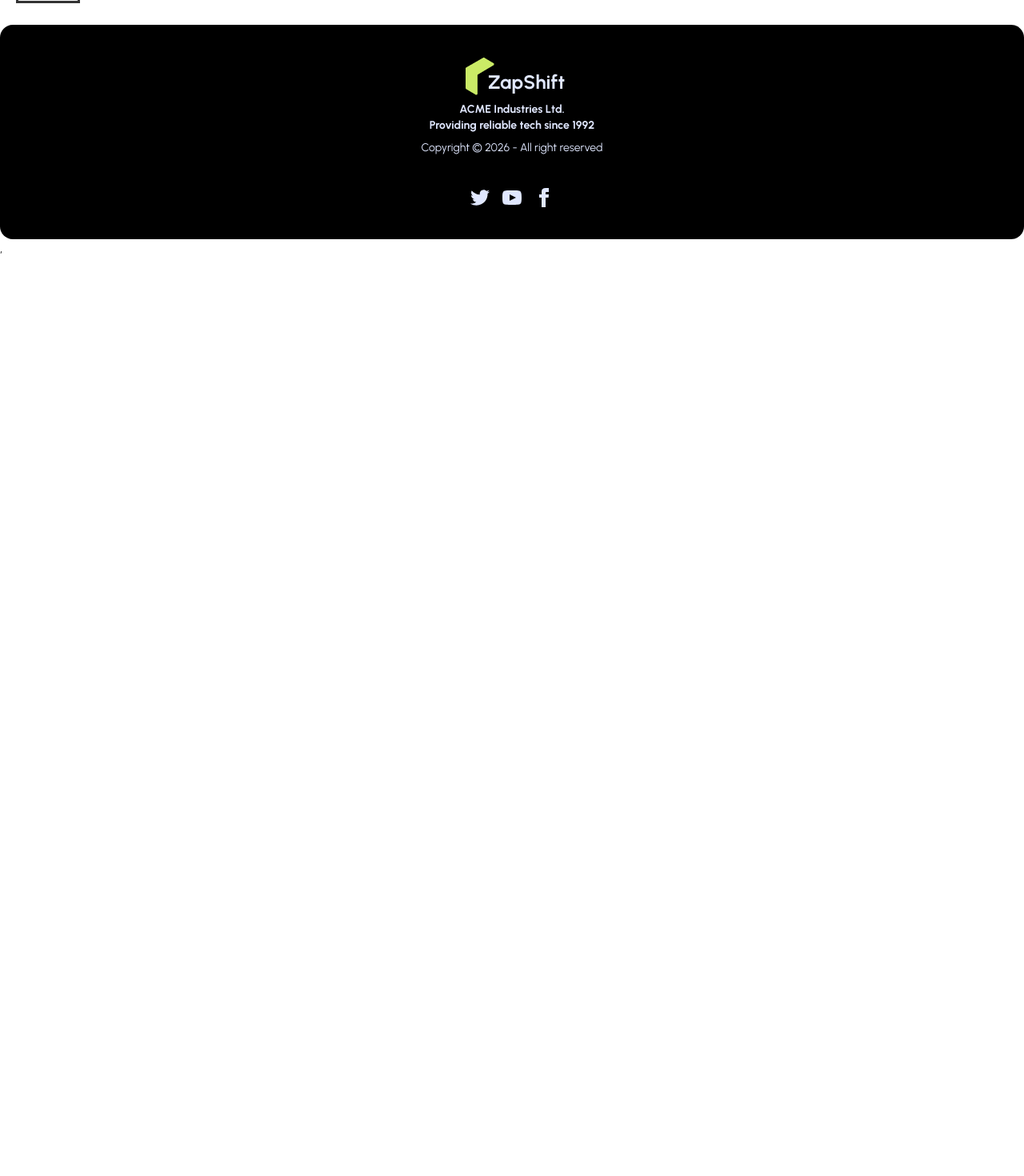
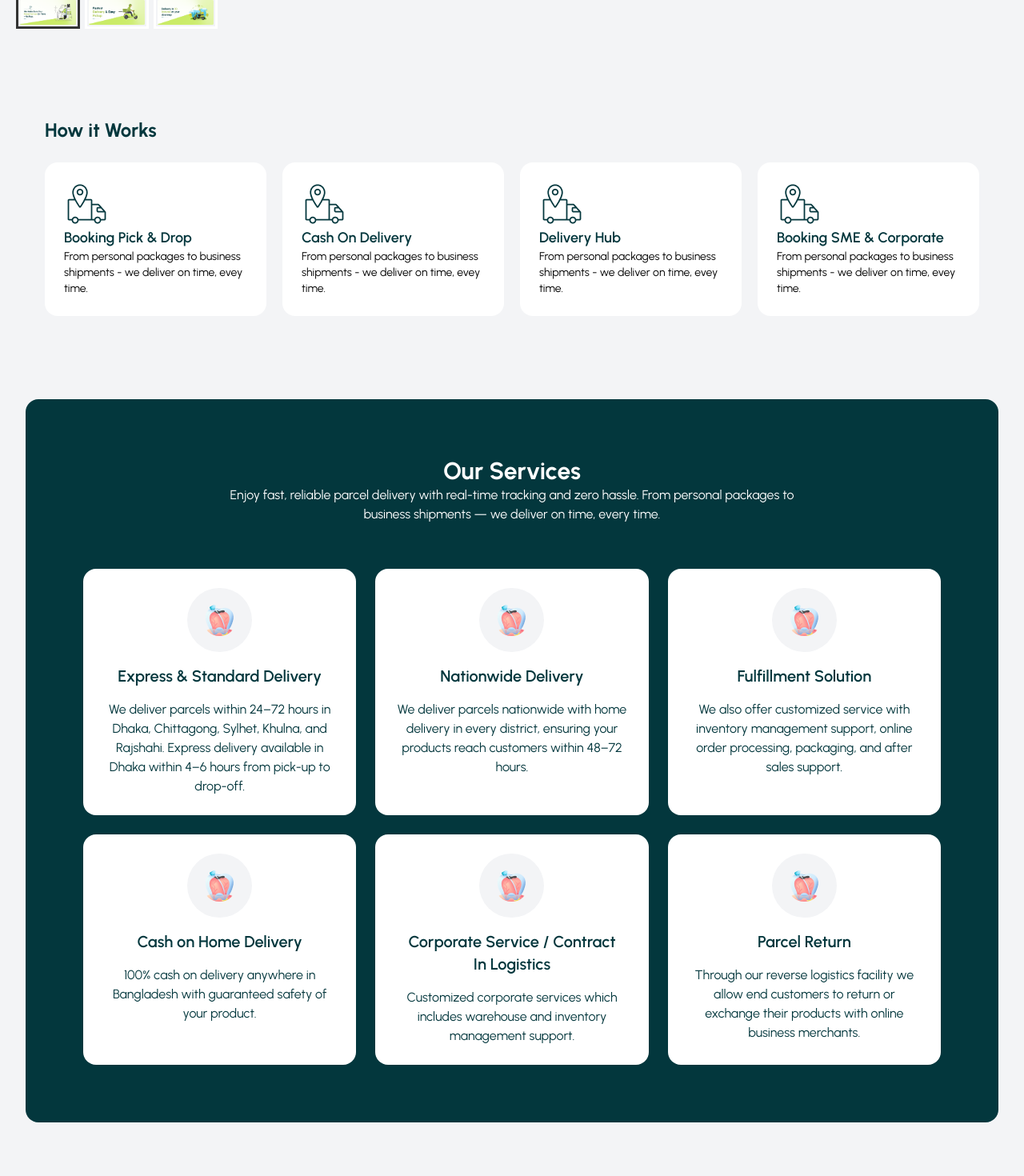
Before and after one commit to AhmetChatgami/zapShift-practice, a React (Vite) app: page / in a window 1280 px wide. Shown: the part 700-2170 px from the top of the page at 80% size. Before the commit the page ends 1023 px from the top, so only its background shows below. Built offline with nearby package versions, Linux system fonts and the light colour scheme.

Commit message:
our services section added

```diff
--- a/src/layouts/RootLayout.jsx
+++ b/src/layouts/RootLayout.jsx
@@ -5,11 +5,15 @@ import Footer from '../pages/Shared/Footer/Footer';
 
 const RootLayout = () => {
     return (
+            <body className='bg-gray-100'>
         <div className='max-w-7xl mx-auto'>
+
             <Navbar />
-            <Outlet />
+            <div className='min-h-screen'>
+            <Outlet /></div>
             <Footer/>
         </div>
+            </body>
     );
 };
 
--- a/src/pages/Home/Home/Home.jsx
+++ b/src/pages/Home/Home/Home.jsx
@@ -1,10 +1,18 @@
 import React from 'react';
 import Banner from '../Banner/Banner';
+import HowWorks from '../HowWorks/HowWorks';
+import OurServices from '../OurServices/OurServices';
 
 const Home = () => {
     return (
         <div>
             <Banner/>
+            <div className="div">
+                <HowWorks/>
+            </div>
+            <div>
+                <OurServices/>
+            </div>
         </div>
     );
 };
--- /dev/null
+++ b/src/pages/Home/HowWorks/HowWorks.jsx
@@ -0,0 +1,34 @@
+import React from 'react';
+import bookingIcon from '../../../assets/bookingIcon.png'
+const HowWorks = () => {
+    return (
+        <div className='my-20 p-6 mx-8'>
+            <h2 className="text-2xl font-bold text-secondary">How it Works</h2>
+            <div className='grid grid-cols-1 md:grid-cols-2 lg:grid-cols-4 gap-5 mt-6 text-secondary'>
+                <section className='bg-white rounded-2xl p-6'>
+                    <img src={bookingIcon} alt="" />
+                    <h2 className='text-lg font-semibold'>Booking Pick & Drop</h2>
+                    <p className='text-sm text-black'>From personal packages to business shipments - we deliver on time, evey time.</p>
+                </section>
+                <section className='bg-white rounded-2xl p-6'>
+                    <img src={bookingIcon} alt="" />
+                    <h2 className='text-lg font-semibold'>Cash On Delivery</h2>
+                    <p className='text-sm text-black'>From personal packages to business shipments - we deliver on time, evey time.</p>
+                </section>
+                <section className='bg-white rounded-2xl p-6'>
+                    <img src={bookingIcon} alt="" />
+                    <h2 className='text-lg font-semibold'>Delivery Hub</h2>
+                    <p className='text-sm text-black'>From personal packages to business shipments - we deliver on time, evey time.</p>
+                </section>
+                <section className='bg-white rounded-2xl p-6'>
+                    <img src={bookingIcon} alt="" />
+                    <h2 className='text-lg font-semibold'>Booking SME & Corporate</h2>
+                    <p className='text-sm text-black'>From personal packages to business shipments - we deliver on time, evey time.</p>
+                </section>
+
+            </div>
+        </div>
+    );
+};
+
+export default HowWorks;
--- /dev/null
+++ b/src/pages/Home/OurServices/OurServices.jsx
@@ -0,0 +1,51 @@
+import React from 'react';
+import service from '../../../assets/service.png'
+const OurServices = () => {
+    return (
+          <div className=''>
+             <div className='bg-secondary p-10 max-w-screen rounded-2xl mx-8 my-20'>
+                   <div className='pt-8'>
+                    <header className='text-center'>
+                    <h1 className='text-3xl font-bold text-white '>Our Services</h1>
+                    <p className='text-white px-10'>Enjoy fast, reliable parcel delivery with real-time tracking and zero hassle. From personal packages to <br /> business shipments — we deliver on time, every time.</p>
+                    </header>
+                </div>
+                <section className='mt-6 lg:px-8 grid gap-6 grid-cols-1 md:grid-cols-2 lg:grid-cols-3 text-secondary lg:p-8'>
+                   <div className='text-center bg-white p-6 rounded-2xl hover:bg-primary'>
+                        <img src={service} className='bg-gray-100 p-5 rounded-full text-center mx-auto' alt="" />
+                    <h2 className='text-xl font-semibold p-4'>Express & Standard Delivery</h2>
+                    <p>We deliver parcels within 24–72 hours in Dhaka, Chittagong, Sylhet, Khulna, and Rajshahi. Express delivery available in Dhaka within 4–6 hours from pick-up to drop-off.</p>
+                   </div>
+                   <div className='text-center bg-white p-6 rounded-2xl hover:bg-primary'>
+                        <img src={service} className='bg-gray-100 p-5 rounded-full text-center mx-auto' alt="" />
+                    <h2 className='text-xl font-semibold p-4'>Nationwide Delivery</h2>
+                    <p>We deliver parcels nationwide with home delivery in every district, ensuring your products reach customers within 48–72 hours.</p>
+                   </div>
+                   <div className='text-center bg-white p-6 rounded-2xl hover:bg-primary'>
+                        <img src={service} className='bg-gray-100 p-5 rounded-full text-center mx-auto' alt="" />
+                    <h2 className='text-xl font-semibold p-4'>Fulfillment Solution</h2>
+                    <p>We also offer customized service with inventory management support, online order processing, packaging, and after sales support.</p>
+                   </div>
+                   <div className='text-center bg-white p-6 rounded-2xl hover:bg-primary'>
+                        <img src={service} className='bg-gray-100 p-5 rounded-full text-center mx-auto' alt="" />
+                    <h2 className='text-xl font-semibold p-4'>Cash on Home Delivery</h2>
+                    <p>100% cash on delivery anywhere in Bangladesh with guaranteed safety of your product.</p>
+                   </div>
+                   <div className='text-center bg-white p-6 rounded-2xl hover:bg-primary'>
+                        <img src={service} className='bg-gray-100 p-5 rounded-full text-center mx-auto' alt="" />
+                    <h2 className='text-xl font-semibold p-4'>Corporate Service / Contract In Logistics</h2>
+                    <p>Customized corporate services which includes warehouse and inventory management support.</p>
+                   </div>
+                   <div className='text-center bg-white p-6 rounded-2xl hover:bg-primary'>
+                        <img src={service} className='bg-gray-100 p-5 rounded-full text-center mx-auto' alt="" />
+                    <h2 className='text-xl font-semibold p-4'>Parcel Return</h2>
+                    <p>Through our reverse logistics facility we allow end customers to return or exchange their products with online business merchants.</p>
+                   </div>
+                </section>
+             </div>
+            </div>
+
+    );
+};
+
+export default OurServices;
--- a/src/pages/Shared/Navbar/Navbar.jsx
+++ b/src/pages/Shared/Navbar/Navbar.jsx
@@ -12,7 +12,7 @@ const Navbar = () => {
     </>
   return (
     <div>
-      <div className="navbar bg-base-100 shadow-sm">
+      <div className="navbar bg-base-100 shadow-sm rounded my-4">
         <div className="navbar-start">
           <div className="dropdown">
             <div tabIndex={0} role="button" className="btn btn-ghost lg:hidden">
```
